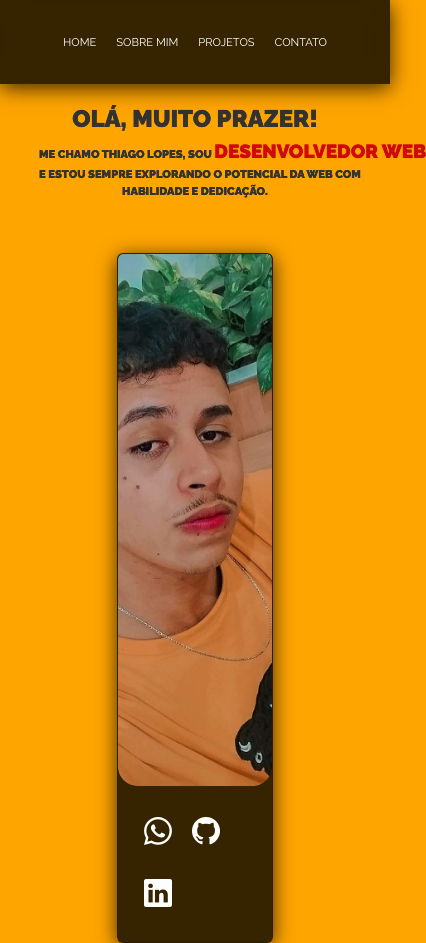
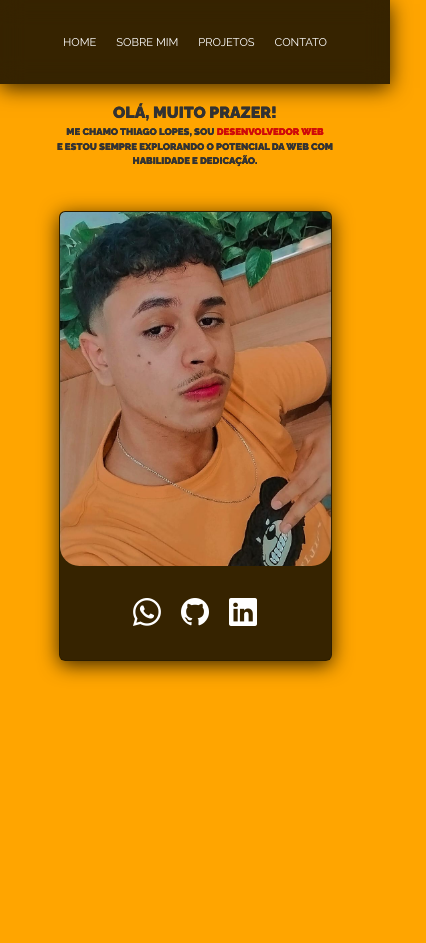
Before and after one commit to thigasfella/portfolio, a Next.js app: page / in a window 390 px wide. Shown: the whole page, 426 px wide, since content can reach past the window. After the commit the page ends 844 px from the top, so only its background shows below. Built offline with nearby package versions, Linux system fonts and the light colour scheme.

Commit message:
Atualização

```diff
--- a/src/pages/components/TextApresentation.jsx
+++ b/src/pages/components/TextApresentation.jsx
@@ -2,7 +2,7 @@ export default function TextApresentation(){
     return(
         <div className="containerText">
                 <p className="text-normal-apresentacao" data-aos="fade-right" data-aos-duration="2000">OLÁ, MUITO PRAZER!</p>
-                <p className="text-normal-nome" data-aos="fade-up" data-aos-anchor-placement="top-center" data-aos-duration="2000">ME CHAMO THIAGO LOPES, SOU <span className="destaque-text" style={{fontSize: '19px'}}><b>DESENVOLVEDOR WEB</b></span><br/>E ESTOU SEMPRE EXPLORANDO O POTENCIAL DA WEB COM<br/> HABILIDADE E DEDICAÇÃO. </p>
+                <p className="text-normal-nome" data-aos="fade-up" data-aos-anchor-placement="top-center" data-aos-duration="2000">ME CHAMO THIAGO LOPES, SOU <span className="destaque-text devWeb" ><b>DESENVOLVEDOR WEB</b></span><br/>E ESTOU SEMPRE EXPLORANDO O POTENCIAL DA WEB COM<br/> HABILIDADE E DEDICAÇÃO. </p>
         </div>
     )
 }
--- a/styles/globals.css
+++ b/styles/globals.css
@@ -127,7 +127,8 @@ i{
 }
 
 .photos-container{
-    width: 65vw;
+    width: 100%;
+    right: 17%;
     text-align: center;
     font-style: normal;
     text-orientation: mixed; /* Orientação mista para garantir que o texto fique na posição correta */
@@ -136,32 +137,29 @@ i{
     top: 50vh; /* Alinha no topo */
 }
 .photos img{
-    width: 5vw;
-    height: 10vh;
+    width: 5%;
+    height: 7vh;
     margin: 0 auto;
     padding: 10px;
 }
 
-
-/* Estilos para dispositivos móveis (telefones) */
-@media (max-width: 480px) {
-    /* Estilos para telas pequenas */
+@media (max-width: 350px){
     .small-icon{
         font-size: 250%;
     }
     .container-photo {
         display: block;
         margin: 0 auto; /* Centraliza horizontalmente */
-        margin-top: 30vh; /* Ajuste conforme necessário */
-        width: 40%; /* Largura relativa para não ocupar toda a largura */
+        margin-top: 25vh; /* Ajuste conforme necessário */
+        width: 70%; /* Largura relativa para não ocupar toda a largura */
         max-width: 100%; /* Garante que não ultrapasse a largura da tela */
     }
 
     .card-img-top {
         border-bottom-left-radius: 5vw;
         border-bottom-right-radius: 5vw;
-        height: 65vh; /* Altura desejada */
-        max-height: 65vh; /* Altura máxima desejada */
+        height: 10vh; /* Altura desejada */
+        max-height: 40vh; /* Altura máxima desejada */
 
         object-fit: cover; /* Ajusta a imagem ao tamanho do container */
     }
@@ -170,7 +168,7 @@ i{
         position: absolute;
         font-family: var(--font-family);
         font-weight: 1000;
-        font-size: 0.7rem;
+        font-size: 0.5rem;
         font-style: normal;
         text-align: center; /* Centraliza o texto */
         top: 12vh; /* Posição relativa ao topo */
@@ -182,7 +180,55 @@ i{
     }
 
     .text-normal-apresentacao {
-        font-size: 1.5rem;
+        font-size: 0.9rem;
+    }
+    .photos-container{
+        display: none;
+    }
+    .card-img-top{
+        height: 63vh;
+    }
+}
+/* Estilos para dispositivos móveis (telefones) */
+@media (min-width: 351px) and (max-width: 480px) {
+    /* Estilos para telas pequenas */
+    .small-icon{
+        font-size: 250%;
+    }
+    .container-photo {
+        display: block;
+        margin: 0 auto; /* Centraliza horizontalmente */
+        margin-top: 25vh; /* Ajuste conforme necessário */
+        width: 70%; /* Largura relativa para não ocupar toda a largura */
+        max-width: 100%; /* Garante que não ultrapasse a largura da tela */
+    }
+
+    .card-img-top {
+        border-bottom-left-radius: 5vw;
+        border-bottom-right-radius: 5vw;
+        height: 10vh; /* Altura desejada */
+        max-height: 42vh; /* Altura máxima desejada */
+
+        object-fit: cover; /* Ajusta a imagem ao tamanho do container */
+    }
+
+    .containerText {
+        position: absolute;
+        font-family: var(--font-family);
+        font-weight: 1000;
+        font-size: 0.6rem;
+        font-style: normal;
+        text-align: center; /* Centraliza o texto */
+        top: 12vh; /* Posição relativa ao topo */
+        left: 50%; /* Centraliza horizontalmente */
+        transform: translateX(-50%); /* Ajusta para centralizar corretamente */
+        color: var(--color-text); /* Cor do texto */
+        width: 80%; /* Largura relativa para não ocupar toda a largura */
+        max-width: 600px; /* Largura máxima fixa */
+    }
+
+    .text-normal-apresentacao {
+        font-size: 1rem;
     }
     .photos-container{
         display: none;
@@ -209,8 +255,8 @@ i{
     .card-img-top {
         border-bottom-left-radius: 5vw;
         border-bottom-right-radius: 5vw;
-        height: 65vh; /* Altura desejada */
-        max-height: 65vh; /* Altura máxima desejada */
+        height: 45vh; /* Altura desejada */
+        max-height: 45vh; /* Altura máxima desejada */
 
         object-fit: cover; /* Ajusta a imagem ao tamanho do container */
     }
@@ -247,6 +293,37 @@ i{
     .small-icon{
         font-size: 300%;
     }
+    .containerText {
+        position: absolute;
+        font-family: var(--font-family);
+        font-weight: 1000;
+        font-size: 0.9rem;
+        font-style: normal;
+
+        top: 30vh; /* Posição relativa ao topo */
+        left: 45%; /* Centraliza horizontalmente */
+        transform: translateX(-50%); /* Ajusta para centralizar corretamente */
+        color: var(--color-text); /* Cor do texto */
+        width: 80%; /* Largura relativa para não ocupar toda a largura */
+        max-width: 600px; /* Largura máxima fixa */
+    }
+
+.photos-container{
+    width: 96%;
+    right: 17%;
+    text-align: center;
+    font-style: normal;
+    text-orientation: mixed; /* Orientação mista para garantir que o texto fique na posição correta */
+    white-space: nowrap; /* Evita que o texto quebre em várias linhas */
+    position: absolute; /* Posição absoluta para sobrepor */
+    top: 50vh; /* Alinha no topo */
+}
+    .photos img{
+        width: 2.7rem;
+        height: 6.5vh;
+        margin: 0 auto;
+        padding: 1%;
+    }
     .container-photo{
         display: inline-block;
         margin-left: 65%;
@@ -266,6 +343,22 @@ i{
     .card-img-top{
         height: 65vh;
     }
+    .photos-container{
+        width: 60rem;
+        right: 18%;
+        text-align: center;
+        font-style: normal;
+        text-orientation: mixed; /* Orientação mista para garantir que o texto fique na posição correta */
+        white-space: nowrap; /* Evita que o texto quebre em várias linhas */
+        position: absolute; /* Posição absoluta para sobrepor */
+        top: 50vh; /* Alinha no topo */
+    }
+        .photos img{
+            width: 3.3rem;
+            height: 8vh;
+            margin: 0 auto;
+            padding: 1%;
+        }
   }
 
   /* Estilos para desktops médios */
```
